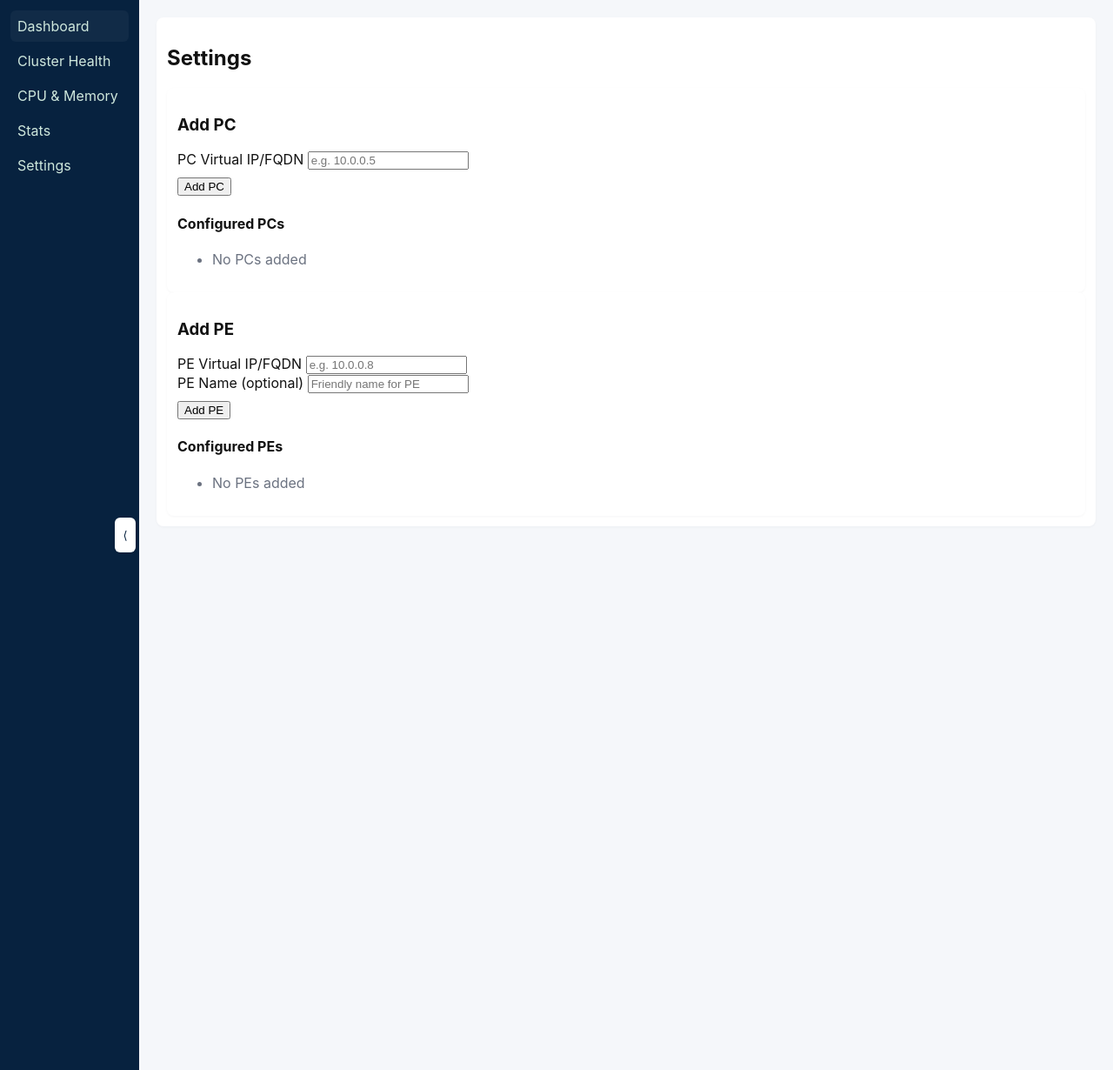
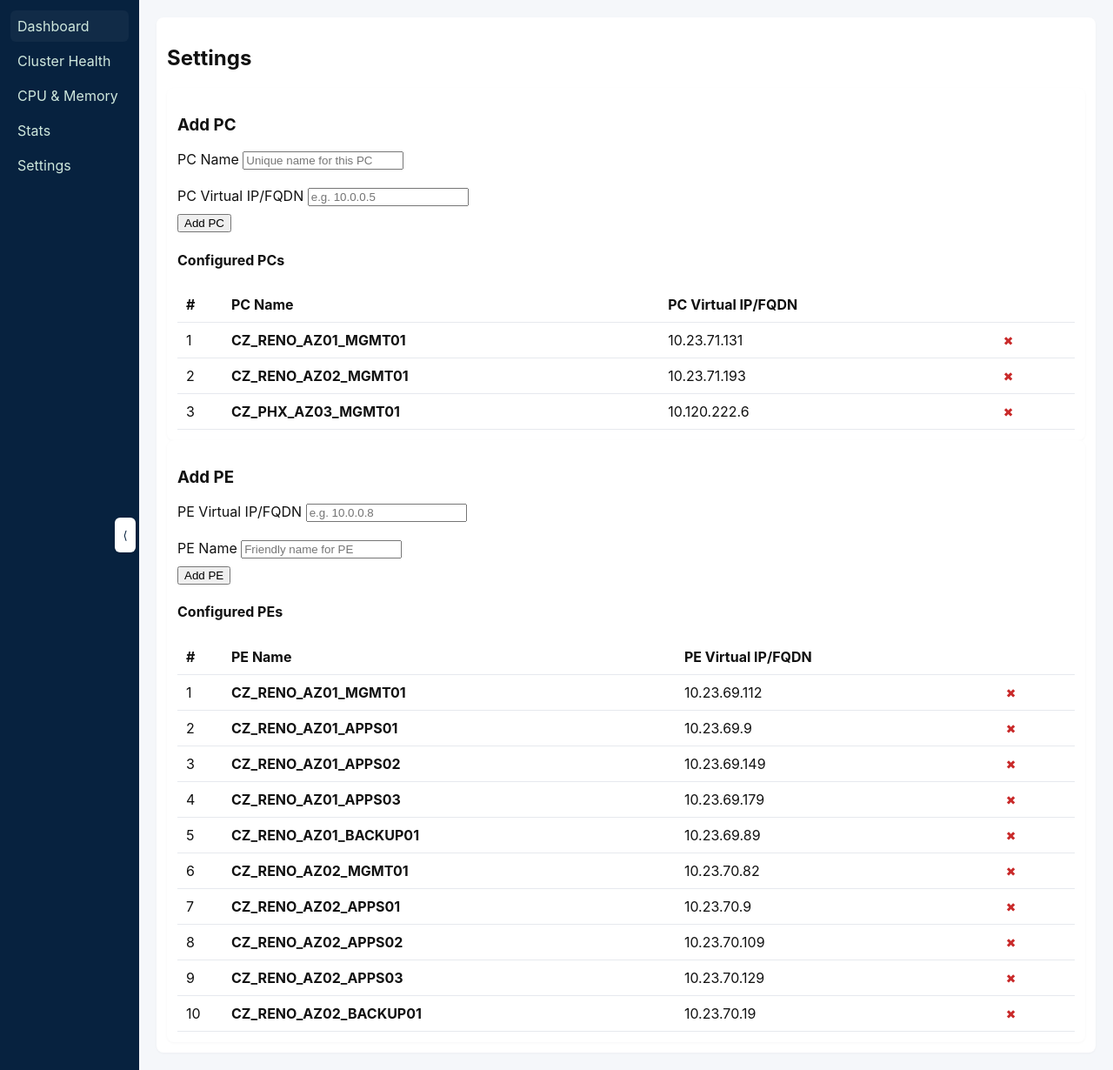
Before and after one commit to sujeshpv/CZMon, a Django app: page /settings/ in a window 1280 px wide. Shown: the part 56-1286 px from the top of the page at 87% size. Run offline with Django 4.2, Linux system fonts and the light colour scheme.

Commit message:
Added cluster,PC add and get updated in the dashboard

```diff
--- a/coreapp/views.py
+++ b/coreapp/views.py
@@ -12,56 +12,64 @@ from urllib.parse import quote_plus
 def home(request):
     return render(request, "home1.html")
 
+def get_endpoints():
+    """Load and normalize endpoints from static/configurations/endpoints.json."""
+    endpoints_path = os.path.join(dj_settings.BASE_DIR, "static", "configurations", "endpoints.json")
+    if not os.path.exists(endpoints_path):
+        return {"pcs": [], "pes": []}
+    try:
+        with open(endpoints_path, "r", encoding="utf-8") as fh:
+            data = json.load(fh)
+    except Exception:
+        return {"pcs": [], "pes": []}
+
+    pcs = data.get("pcs", [])
+    pes = data.get("pes", [])
+
+    if isinstance(pcs, dict) and "virtual_ip" in pcs:
+        v = pcs.get("virtual_ip")
+        pcs = [v] if v else []
+    if isinstance(pes, dict) and "virtual_ip" in pes:
+        v = pes.get("virtual_ip")
+        pes = [v] if v else []
+
+    normalized_pcs = []
+    if isinstance(pcs, list):
+        for entry in pcs:
+            if isinstance(entry, str):
+                normalized_pcs.append({"name": entry or "", "ip": entry})
+            elif isinstance(entry, dict):
+                name = (entry.get("name") or "").strip()
+                ip = entry.get("ip") or entry.get("virtual_ip") or ""
+                normalized_pcs.append({"name": name, "ip": ip})
+    pcs = normalized_pcs
+
+    normalized_pes = []
+    if isinstance(pes, list):
+        for entry in pes:
+            if isinstance(entry, str):
+                normalized_pes.append({"name": "", "ip": entry})
+            elif isinstance(entry, dict):
+                name = entry.get("name", "")
+                ip = entry.get("ip") or entry.get("virtual_ip") or ""
+                normalized_pes.append({"name": name, "ip": ip})
+    pes = normalized_pes
+
+    return {"pcs": pcs, "pes": pes}
+
+
 def dashboard(request):
-    # sample context for the dashboard
+    data = get_endpoints()
     ctx = {
         "cluster_name": "Demo Cluster",
+        "total_clusters": len(data["pes"]),
+        "total_pcs": len(data["pcs"]),
     }
     return render(request, "dashboard.html", ctx)
 
 
 def settings_view(request):
-    # persist endpoints to static/configurations/endpoints.json
     endpoints_path = os.path.join(dj_settings.BASE_DIR, "static", "configurations", "endpoints.json")
-
-    def load_endpoints():
-        if not os.path.exists(endpoints_path):
-            return {"pcs": [], "pes": []}
-        try:
-            with open(endpoints_path, "r", encoding="utf-8") as fh:
-                data = json.load(fh)
-        except Exception:
-            return {"pcs": [], "pes": []}
-
-        # normalize structure to lists
-        pcs = data.get("pcs", [])
-        pes = data.get("pes", [])
-
-        if isinstance(pcs, dict) and "virtual_ip" in pcs:
-            v = pcs.get("virtual_ip")
-            pcs = [v] if v else []
-        if isinstance(pes, dict) and "virtual_ip" in pes:
-            v = pes.get("virtual_ip")
-            pes = [v] if v else []
-
-        # normalize pes entries to list of dicts with keys 'name' and 'ip'
-        normalized_pes = []
-        if isinstance(pes, list):
-            for entry in pes:
-                if isinstance(entry, str):
-                    normalized_pes.append({"name": "", "ip": entry})
-                elif isinstance(entry, dict):
-                    # support old key 'virtual_ip'
-                    name = entry.get("name", "")
-                    ip = entry.get("ip") or entry.get("virtual_ip") or ""
-                    normalized_pes.append({"name": name, "ip": ip})
-        pes = normalized_pes
-
-        # ensure lists
-        pcs = pcs if isinstance(pcs, list) else []
-        pes = pes if isinstance(pes, list) else []
-
-        return {"pcs": pcs, "pes": pes}
 
     def save_endpoints(data):
         dirpath = os.path.dirname(endpoints_path)
@@ -97,19 +105,29 @@ def settings_view(request):
         return redirect(reverse(name) + qs)
 
     if request.method == "POST":
-        data = load_endpoints()
+        data = get_endpoints()
         # Add PC
         if "add_pc" in request.POST:
+            pc_name = request.POST.get("pc_name", "").strip()
             pc_ip = request.POST.get("pc_ip", "").strip()
+            if not pc_name:
+                return redirect_with_msg("settings", "PC Name is required and cannot be blank", "error")
             if not pc_ip:
                 return redirect_with_msg("settings", "Please provide PC Virtual IP/FQDN", "error")
             if not is_valid_host(pc_ip):
                 return redirect_with_msg("settings", f"Invalid PC IP/FQDN: {pc_ip}", "error")
-            if pc_ip in data.get("pcs", []):
+
+            pcs_list = data.get("pcs", [])
+            existing_ips = [p.get("ip") for p in pcs_list if isinstance(p, dict)]
+            existing_names = [p.get("name", "").strip() for p in pcs_list if isinstance(p, dict)]
+            if pc_ip in existing_ips:
                 return redirect_with_msg("settings", f"PC already configured: {pc_ip}", "info")
-            data.setdefault("pcs", []).append(pc_ip)
+            if pc_name in existing_names:
+                return redirect_with_msg("settings", f"PC Name must be unique: {pc_name}", "error")
+
+            data.setdefault("pcs", []).append({"name": pc_name, "ip": pc_ip})
             save_endpoints(data)
-            return redirect_with_msg("settings", f"PC added: {pc_ip}", "success")
+            return redirect_with_msg("settings", f"PC added: {pc_name} ({pc_ip})", "success")
 
         # Add PE
         if "add_pe" in request.POST:
@@ -140,10 +158,13 @@ def settings_view(request):
         # Delete PC
         if "delete_pc" in request.POST:
             ip = request.POST.get("ip", "").strip()
-            if ip and ip in data.get("pcs", []):
-                data["pcs"].remove(ip)
-                save_endpoints(data)
-                return redirect_with_msg("settings", f"PC removed: {ip}", "success")
+            if ip:
+                pcs_list = data.get("pcs", [])
+                new_pcs = [p for p in pcs_list if isinstance(p, dict) and p.get("ip") != ip]
+                if len(new_pcs) != len(pcs_list):
+                    data["pcs"] = new_pcs
+                    save_endpoints(data)
+                    return redirect_with_msg("settings", f"PC removed: {ip}", "success")
             return redirect_with_msg("settings", f"PC not found: {ip}", "error")
 
         # Delete PE
@@ -171,7 +192,7 @@ def settings_view(request):
             return redirect_with_msg("settings", f"PE not found: {ip}", "error")
 
     # load endpoints for display
-    data = load_endpoints()
+    data = get_endpoints()
     # read optional message from querystring (used instead of Django messages)
     msg = request.GET.get("msg")
     level = request.GET.get("level", "info")
--- a/czmon/urls.py
+++ b/czmon/urls.py
@@ -17,12 +17,12 @@ Including another URLconf
 
 from django.contrib import admin
 from django.urls import path
-from django.views.generic import TemplateView, RedirectView
+from django.views.generic import RedirectView
 from coreapp import views as core_views
 
 urlpatterns = [
     path("admin/", admin.site.urls),
     path("settings/", core_views.settings_view, name="settings"),
-    path("", TemplateView.as_view(template_name="dashboard.html"), name="home"),
+    path("", core_views.dashboard, name="home"),
     path("pe/", RedirectView.as_view(pattern_name="home", permanent=True), name="pe_redirect"),
 ]
--- a/static/js/pe.js
+++ b/static/js/pe.js
@@ -83,22 +83,47 @@ document.querySelectorAll('a.nav-link').forEach(link => {
     });
   }
 
+  function isDuplicatePcByIpOrName(ipVal, nameVal){
+    const table = document.getElementById('pcs-list');
+    if(!table) return { ip: false, name: false };
+    const rows = table.querySelectorAll('tbody tr[data-ip]');
+    let dupIp = false, dupName = false;
+    rows.forEach(tr => {
+      if((tr.dataset.ip || '').trim() === ipVal) dupIp = true;
+      if((tr.dataset.name || '').trim() === nameVal) dupName = true;
+    });
+    return { ip: dupIp, name: dupName };
+  }
+
   // handle add forms
   const addPcForm = document.querySelector('form button[name="add_pc"]')?.closest('form');
   const addPeForm = document.querySelector('form button[name="add_pe"]')?.closest('form');
 
   if(addPcForm){
     addPcForm.addEventListener('submit', function(e){
-      const input = addPcForm.querySelector('input[name="pc_ip"]');
-      const val = input?.value.trim() || '';
-      if(!val){
+      const nameInput = addPcForm.querySelector('input[name="pc_name"]');
+      const ipInput = addPcForm.querySelector('input[name="pc_ip"]');
+      const nameVal = (nameInput?.value || '').trim();
+      const ipVal = (ipInput?.value || '').trim();
+      if(!nameVal){
+        e.preventDefault();
+        showClientMessage('error', 'PC Name is required and cannot be blank');
+        return;
+      }
+      if(!ipVal){
         e.preventDefault();
         showClientMessage('error', 'Please provide PC Virtual IP/FQDN');
         return;
       }
-      if(isDuplicate(val, 'pcs-list')){
+      const dup = isDuplicatePcByIpOrName(ipVal, nameVal);
+      if(dup.ip){
         e.preventDefault();
-        showClientMessage('info', `PC already configured: ${val}`);
+        showClientMessage('info', `PC already configured: ${ipVal}`);
+        return;
+      }
+      if(dup.name){
+        e.preventDefault();
+        showClientMessage('error', `PC Name must be unique: ${nameVal}`);
         return;
       }
       // allow submit
--- a/templates/dashboard.html
+++ b/templates/dashboard.html
@@ -9,11 +9,11 @@
 <div class="kpi card mb16">
   <div class="item">
     <div class="muted">Total Clusters</div>
-    <div class="value">72</div>
+    <div class="value">{{ total_clusters }}</div>
   </div>
   <div class="item">
     <div class="muted">Total PCs</div>
-    <div class="value">65</div>
+    <div class="value">{{ total_pcs }}</div>
   </div>
 
 </div>
--- a/templates/settings.html
+++ b/templates/settings.html
@@ -16,6 +16,11 @@
       <form method="post">
         {% csrf_token %}
         <div>
+          <label for="pc_name">PC Name</label>
+          <input id="pc_name" name="pc_name" type="text" placeholder="Unique name for this PC" required />
+        </div>
+        <br/>
+        <div>
           <label for="pc_ip">PC Virtual IP/FQDN</label>
           <input id="pc_ip" name="pc_ip" type="text" placeholder="e.g. 10.0.0.5" />
         </div>
@@ -25,20 +30,29 @@
       </form>
 
       <h4>Configured PCs</h4>
-      <ul id="pcs-list">
-        {% for ip in pcs %}
-          <li data-ip="{{ ip }}">
-            {{ ip }}
-            <form method="post" style="display:inline;margin-left:8px">
+      <table id="pcs-list" style="width:100%;border-collapse:collapse">
+        <thead>
+          <tr><th style="width:2em">#</th><th>PC Name</th><th>PC Virtual IP/FQDN</th><th></th></tr>
+        </thead>
+        <tbody>
+        {% for pc in pcs %}
+          <tr data-ip="{{ pc.ip }}" data-name="{{ pc.name }}">
+            <td>{{ forloop.counter }}</td>
+            <td><strong>{{ pc.name }}</strong></td>
+            <td>{{ pc.ip }}</td>
+            <td>
+              <form method="post" style="display:inline">
                 {% csrf_token %}
-              <input type="hidden" name="ip" value="{{ ip }}" />
+                <input type="hidden" name="ip" value="{{ pc.ip }}" />
                 <button type="submit" name="delete_pc" class="delete-x" title="Delete PC">✖</button>
               </form>
-          </li>
+            </td>
+          </tr>
         {% empty %}
-          <li class="muted">No PCs added</li>
+          <tr><td colspan="4" class="muted">No PCs added</td></tr>
         {% endfor %}
-      </ul>
+        </tbody>
+      </table>
     </div>
 
     <div class="card">
@@ -49,8 +63,9 @@
           <label for="pe_ip">PE Virtual IP/FQDN</label>
           <input id="pe_ip" name="pe_ip" type="text" placeholder="e.g. 10.0.0.8" />
         </div>
+        <br/>
         <div>
-          <label for="pe_name">PE Name (optional)</label>
+          <label for="pe_name">PE Name </label>
           <input id="pe_name" name="pe_name" type="text" placeholder="Friendly name for PE" />
         </div>
         <div style="margin-top:8px">
@@ -59,20 +74,29 @@
       </form>
 
       <h4>Configured PEs</h4>
-      <ul id="pes-list">
+      <table id="pes-list" style="width:100%;border-collapse:collapse">
+        <thead>
+          <tr><th style="width:2em">#</th><th>PE Name</th><th>PE Virtual IP/FQDN</th><th></th></tr>
+        </thead>
+        <tbody>
         {% for p in pes %}
-          <li data-ip="{{ p.ip }}" data-name="{{ p.name }}">
-            {% if p.name %}<strong>{{ p.name }}</strong> — {% endif %}{{ p.ip }}
-            <form method="post" style="display:inline;margin-left:8px">
+          <tr data-ip="{{ p.ip }}" data-name="{{ p.name }}">
+            <td>{{ forloop.counter }}</td>
+            <td>{% if p.name %}<strong>{{ p.name }}</strong>{% endif %}</td>
+            <td>{{ p.ip }}</td>
+            <td>
+              <form method="post" style="display:inline">
                 {% csrf_token %}
                 <input type="hidden" name="ip" value="{{ p.ip }}" />
                 <button type="submit" name="delete_pe" class="delete-x" title="Delete PE">✖</button>
               </form>
-          </li>
+            </td>
+          </tr>
         {% empty %}
-          <li class="muted">No PEs added</li>
+          <tr><td colspan="4" class="muted">No PEs added</td></tr>
         {% endfor %}
-      </ul>
+        </tbody>
+      </table>
     </div>
   </div>
 </div>
```
Also changed, not shown: static/configurations/endpoints.json (+56 -2 lines). Lines whose indentation alone changed are shown as unchanged.
